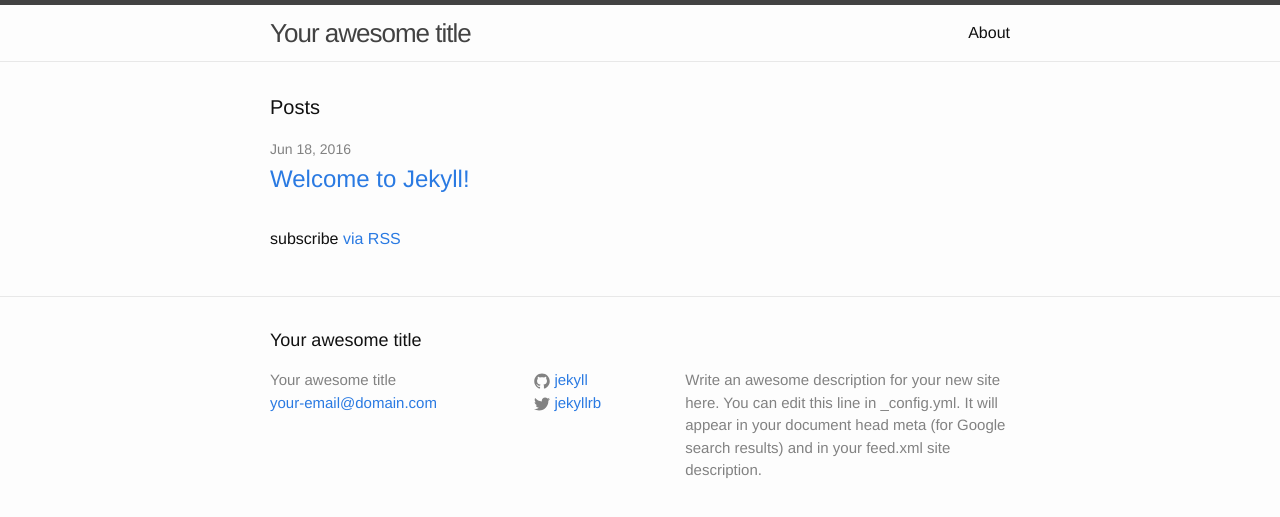
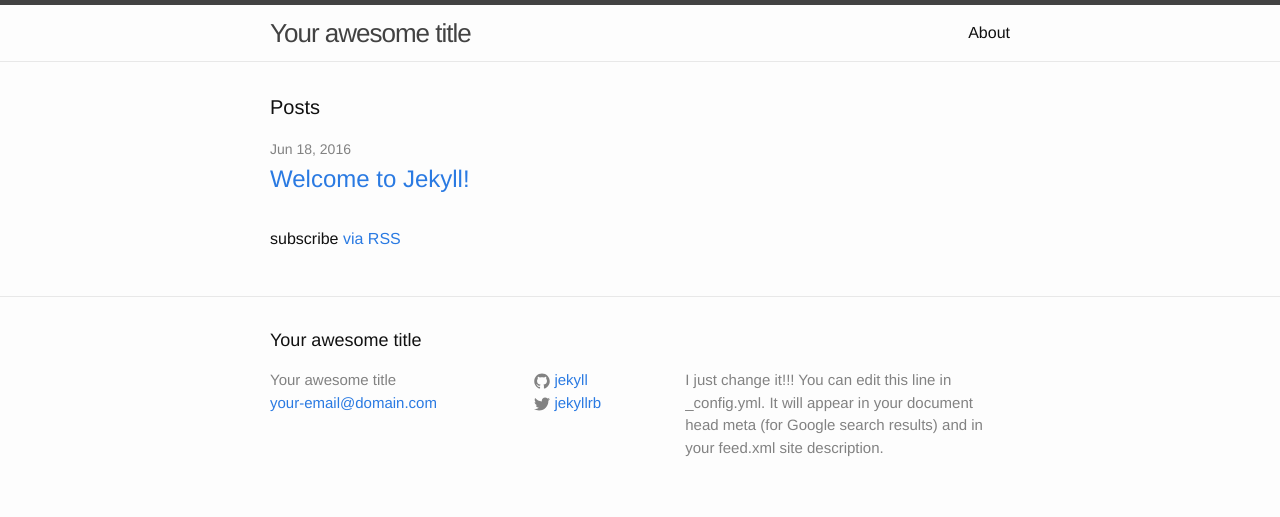
Before and after one commit to ProgramFriend/ProgramFriend.github.io, a Jekyll site: the page built from index.html, in a window 1280 px wide. Shown: the top 517 px of the page. Built offline with Jekyll 4.4.1, drawn with Linux system fonts in a browser that asks for light colours.

Commit message:
Update _config.yml

```diff
--- a/_config.yml
+++ b/_config.yml
@@ -9,7 +9,7 @@
 title: Your awesome title
 email: your-email@domain.com
 description: > # this means to ignore newlines until "baseurl:"
-  Write an awesome description for your new site here. You can edit this
+  I just change it!!! You can edit this
   line in _config.yml. It will appear in your document head meta (for
   Google search results) and in your feed.xml site description.
 baseurl: "" # the subpath of your site, e.g. /blog
```
